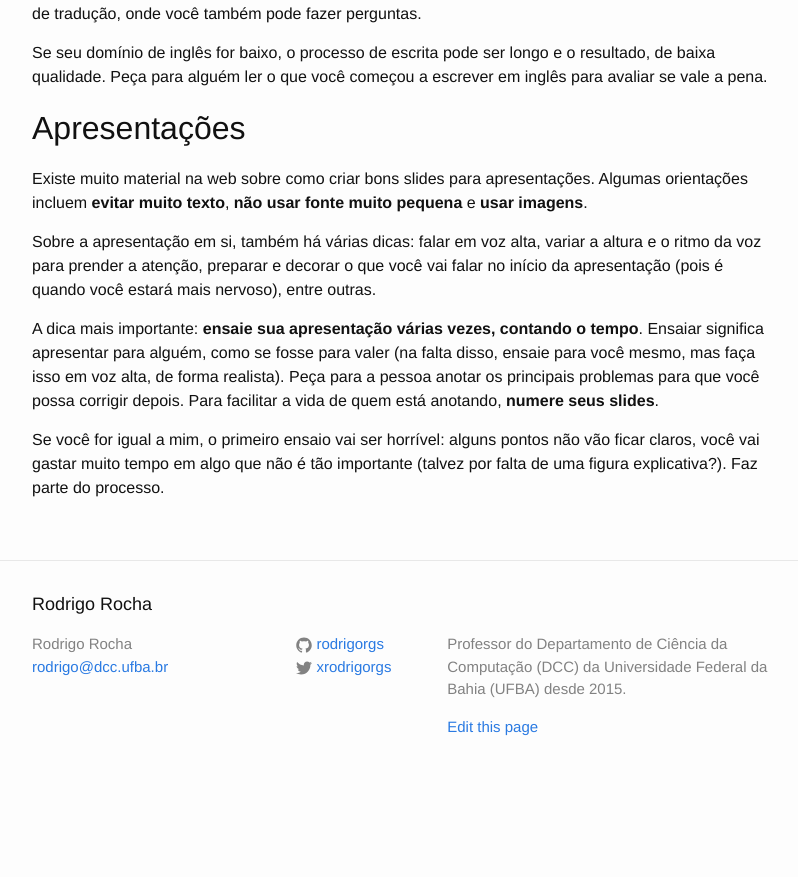
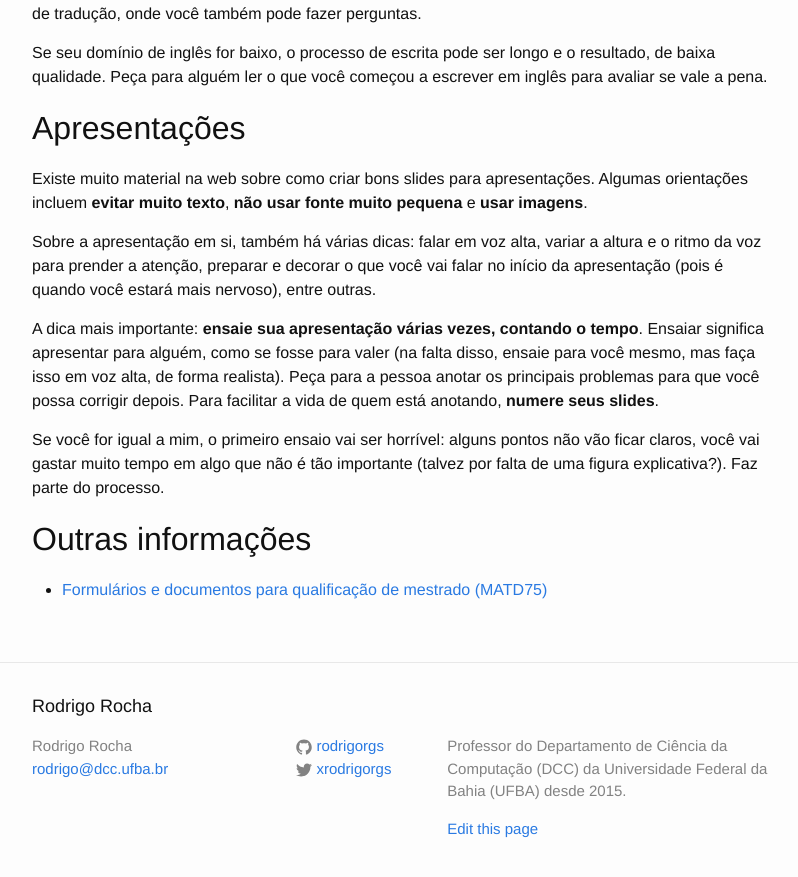
Before and after one commit to rodrigorgs/rodrigorgs.github.io, a Jekyll site: the page built from _posts/2016-04-23-orientacoes-para-potenciais-orientandos.md, in a window 1280 px wide and 900 px high, scrolled down 2781 px. Shown: the top 877 px of the window, without its empty margins (238-1036 px from the left). Built offline with Jekyll 4.4.1, drawn with Linux system fonts in a browser that asks for light colours; before the commit the page ends 3579 px from its top, so only the background shows below that.

Commit message:
Adiciona info sobre qualificação.

```diff
--- a/_posts/2016-04-23-orientacoes-para-potenciais-orientandos.md
+++ b/_posts/2016-04-23-orientacoes-para-potenciais-orientandos.md
@@ -97,3 +97,7 @@ Sobre a apresentação em si, também há várias dicas: falar em voz alta, vari
 A dica mais importante: **ensaie sua apresentação várias vezes, contando o tempo**. Ensaiar significa apresentar para alguém, como se fosse para valer (na falta disso, ensaie para você mesmo, mas faça isso em voz alta, de forma realista). Peça para a pessoa anotar os principais problemas para que você possa corrigir depois. Para facilitar a vida de quem está anotando, **numere seus slides**.
 
 Se você for igual a mim, o primeiro ensaio vai ser horrível: alguns pontos não vão ficar claros, você vai gastar muito tempo em algo que não é tão importante (talvez por falta de uma figura explicativa?). Faz parte do processo.
+
+## Outras informações
+
+- [Formulários e documentos para qualificação de mestrado (MATD75)](https://gitlab.com/PGCOMP-UFBA/templates/tree/master/MATD75)
```
